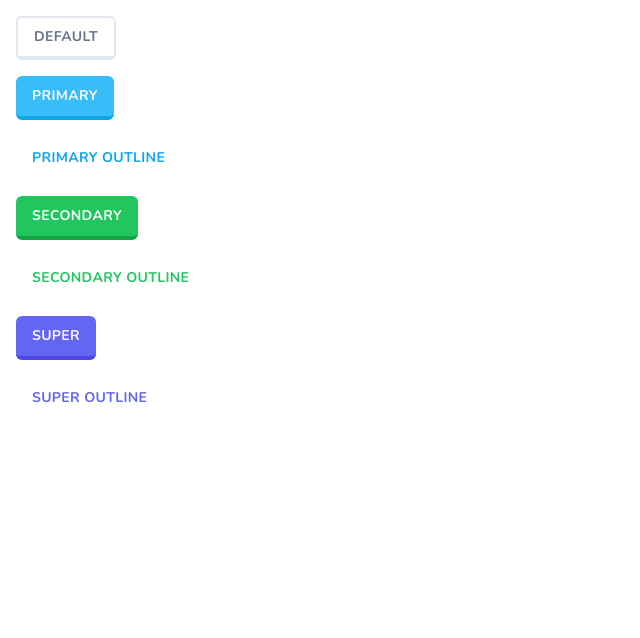
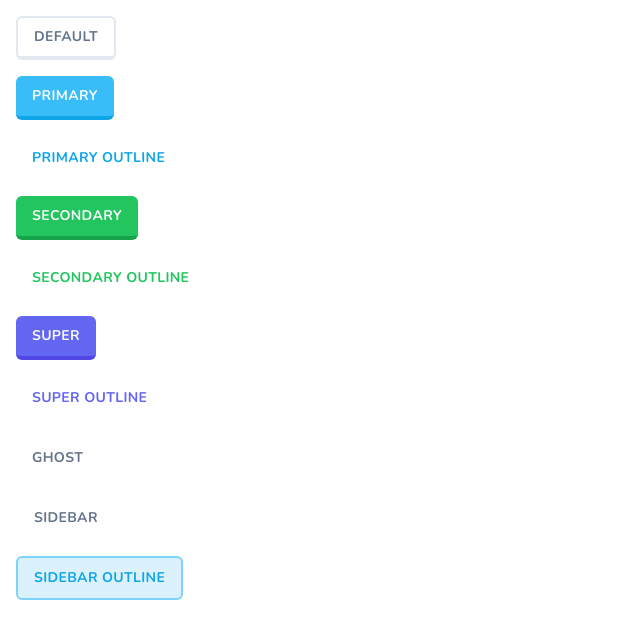
Before and after one commit to EvanBond7/duolingo-clone, a Next.js app: page /buttons in a window 1280 px wide. Shown: the top 638 px of the page, without its empty margins (0-640 px from the left). Built offline with nearby package versions, Linux system fonts and the light colour scheme.

Commit message:
feat (button): add styling for utility buttons

```diff
--- a/app/buttons/page.tsx
+++ b/app/buttons/page.tsx
@@ -10,6 +10,9 @@
       <Button variant={'secondaryOutline'}>Secondary Outline</Button>
       <Button variant={'super'}>Super</Button>
       <Button variant={'superOutline'}>Super Outline</Button>
+      <Button variant={'ghost'}>Ghost</Button>
+      <Button variant={'sidebar'}>Sidebar</Button>
+      <Button variant={'sidebarOutline'}>Sidebar Outline</Button>
     </div>
   );
 };
--- a/components/ui/button.tsx
+++ b/components/ui/button.tsx
@@ -23,6 +23,12 @@
         super:
           'bg-indigo-500 text-primary-foreground hover:bg-indigo-500/90 border-indigo-600 border-b-4 active:border-b-0 ',
         superOutline: 'bg-white text-indigo-500 hover:bg-slate-100',
+        ghost:
+          'bg-transparent text-slate-500 border-transparent border-0 hover:bg-slate-100',
+        sidebar:
+          'bg-transparent text-slate-500 border-transparent border-2 hover:bg-slate-100 transition-none',
+        sidebarOutline:
+          'bg-sky-500/15 text-sky-500 border-sky-300 border-2 hover:bg-sky-500/20 transition-none',
       },
       size: {
         default: 'h-11 px-4 py-2',
```
